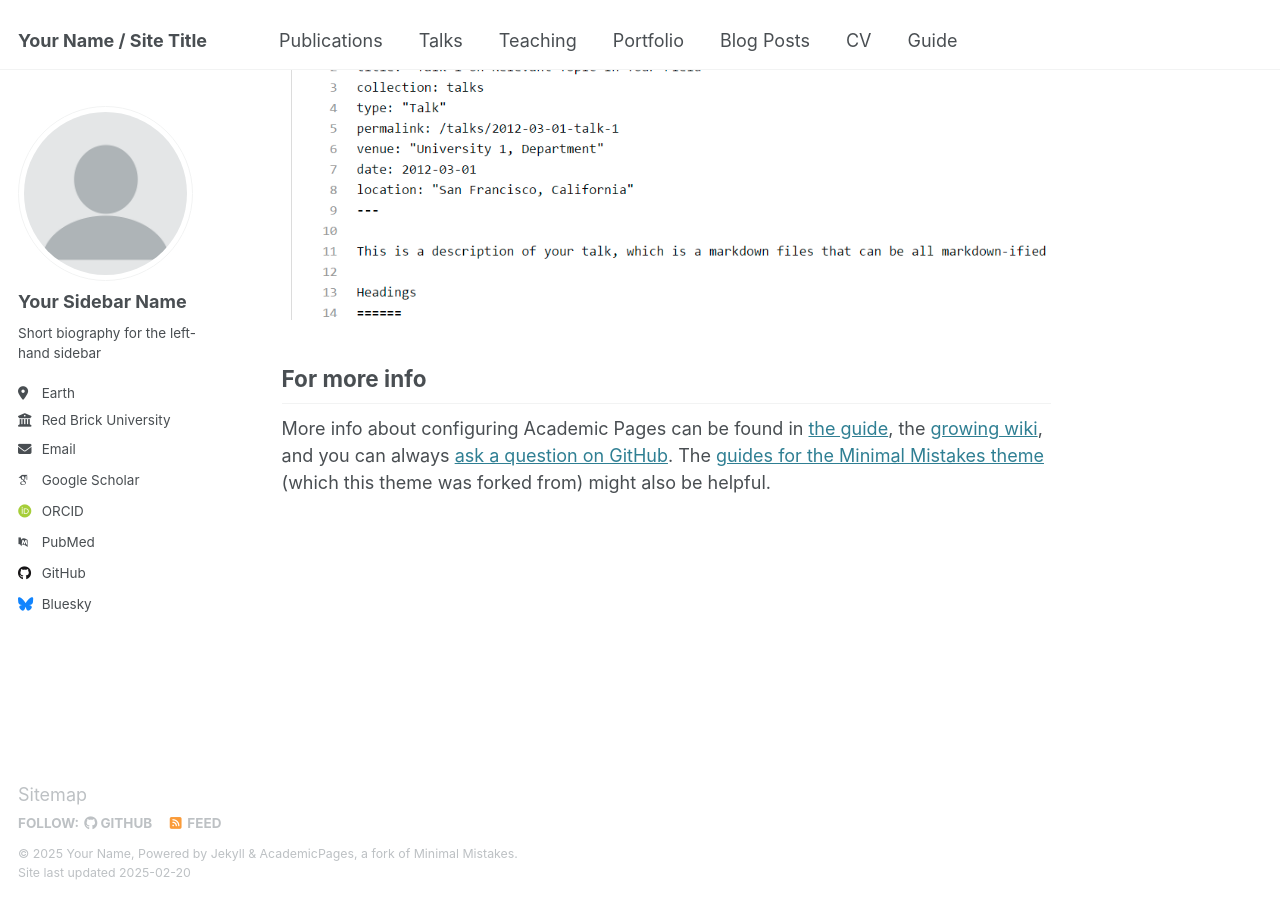
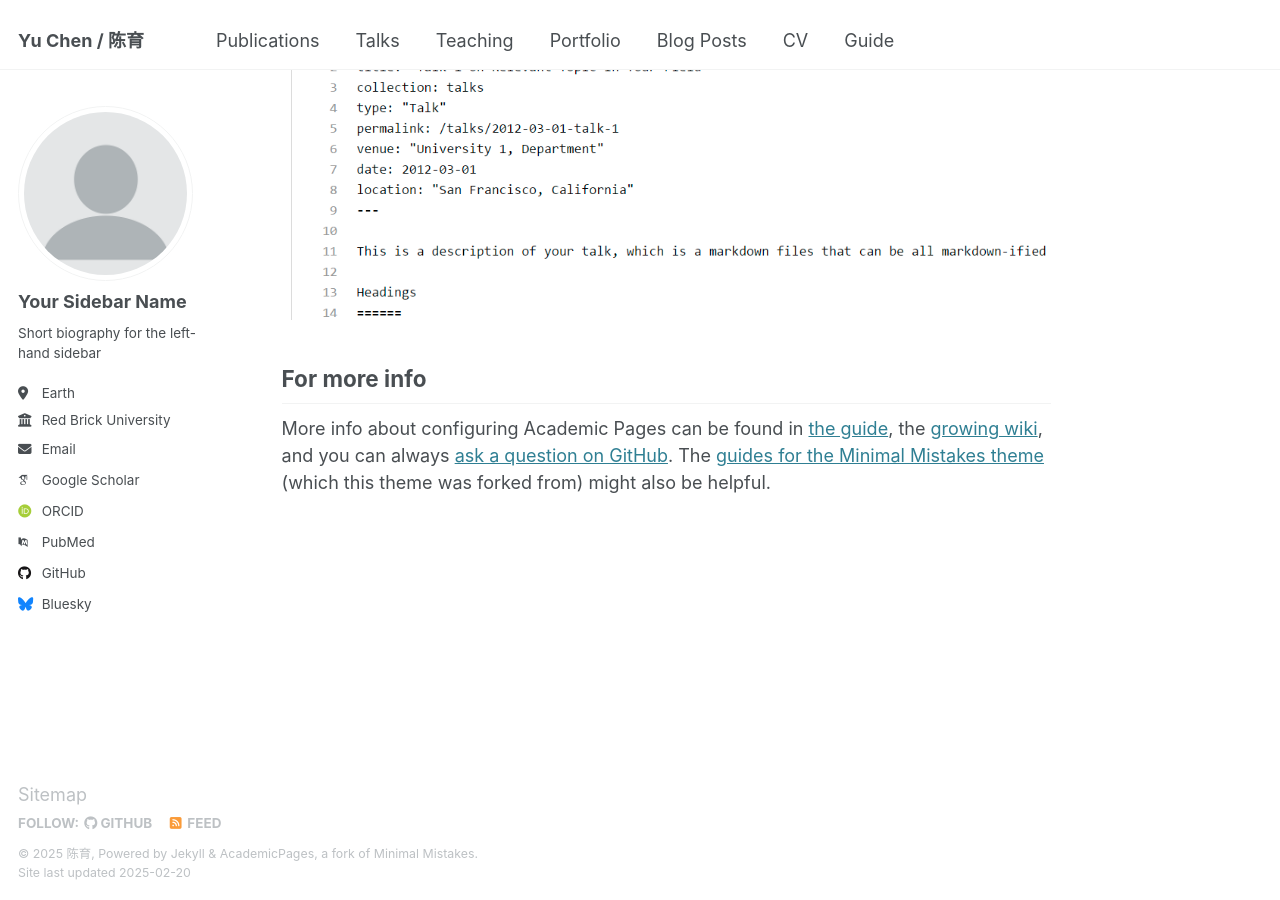
Before and after one commit to yuchen-xjtu/yuchen-xjtu.github.io, a Jekyll site: the page built from _pages/about.md, in a window 1280 px wide and 900 px high, scrolled down 2642 px. Built offline with Jekyll 4.4.1, drawn with Linux system fonts in a browser that asks for light colours; some web fonts are replaced.

Commit message:
_config.yml

```diff
--- a/_config.yml
+++ b/_config.yml
@@ -9,9 +9,9 @@
 # Basic Site Settings
 locale                   : "en-US"
 site_theme               : "default"
-title                    : "Your Name / Site Title"
+title                    : "Yu Chen / 陈育"
 title_separator          : "-"
-name                     : &name "Your Name"
+name                     : &name "陈育"
 description              : &description "personal description"
 url                      : https://academicpages.github.io # the base hostname & protocol for your site e.g. "https://[your GitHub username].github.io"
 baseurl                  : "" # the subpath of your site, e.g. "/blog"
```
